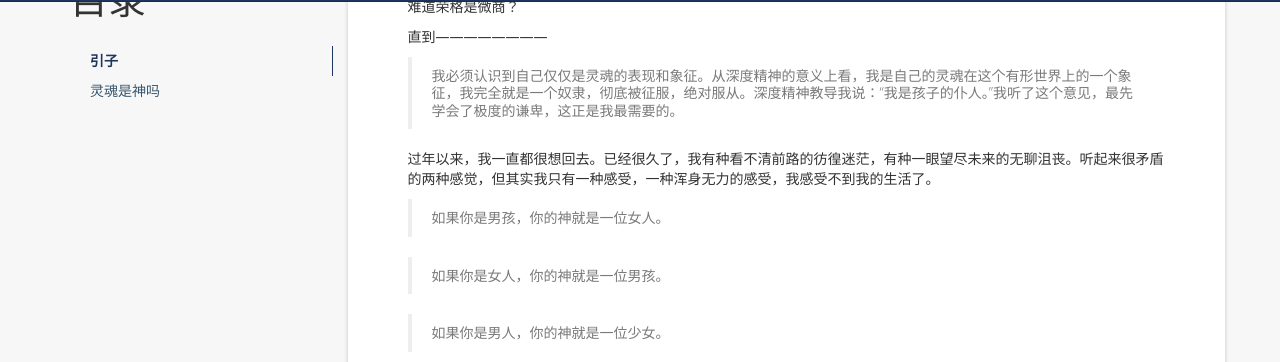
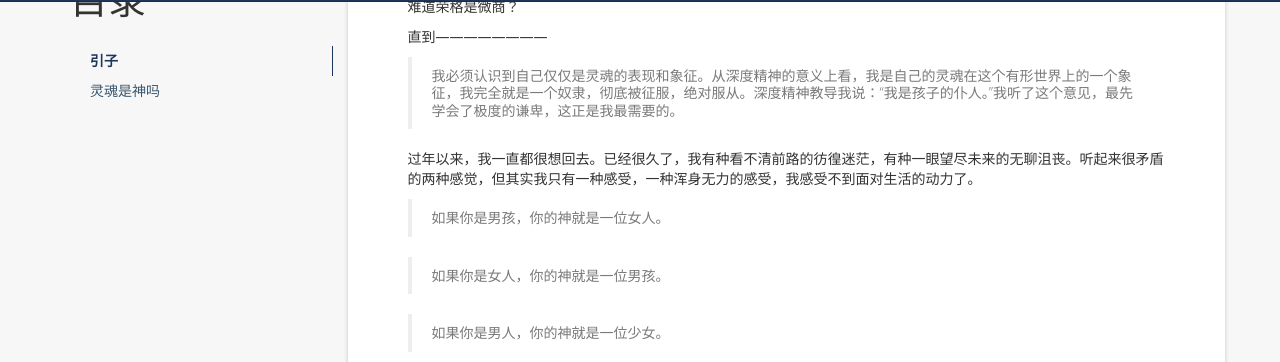
Before and after one commit to Guotykaka/Guotykaka.github.io, a Jekyll site: the page built from _posts/2019-03-27-redbook-two-read.md, in a window 1280 px wide and 900 px high, scrolled down 597 px. Shown: the part 111-473 px from the top of the window. Built offline with Jekyll 4.4.1, drawn with Linux system fonts in a browser that asks for light colours; nearby versions of some CDN libraries; a script that is not in the unit is left out; comment, search, counter and statistics services are not loaded.

Commit message:
过年以来，我一直都很想回去。已经很久了，我有种看不清前路的彷徨迷茫，有种一眼望尽未来的无聊沮丧。听起来很矛盾的两种感觉，但其实我只有一种感受，一种浑身无力的感受，我感受不到面对生活的动力了。

```diff
--- a/_posts/2019-03-27-redbook-two-read.md
+++ b/_posts/2019-03-27-redbook-two-read.md
@@ -29,7 +29,7 @@ tag: 红书
 
 >我必须认识到自己仅仅是灵魂的表现和象征。从深度精神的意义上看，我是自己的灵魂在这个有形世界上的一个象征，我完全就是一个奴隶，彻底被征服，绝对服从。深度精神教导我说：“我是孩子的仆人。”我听了这个意见，最先学会了极度的谦卑，这正是我最需要的。
 
-过年以来，我一直都很想回去。已经很久了，我有种看不清前路的彷徨迷茫，有种一眼望尽未来的无聊沮丧。听起来很矛盾的两种感觉，但其实我只有一种感受，一种浑身无力的感受，我感受不到我的生活了。
+过年以来，我一直都很想回去。已经很久了，我有种看不清前路的彷徨迷茫，有种一眼望尽未来的无聊沮丧。听起来很矛盾的两种感觉，但其实我只有一种感受，一种浑身无力的感受，我感受不到面对生活的动力了。
 
 >如果你是男孩，你的神就是一位女人。
 
```
